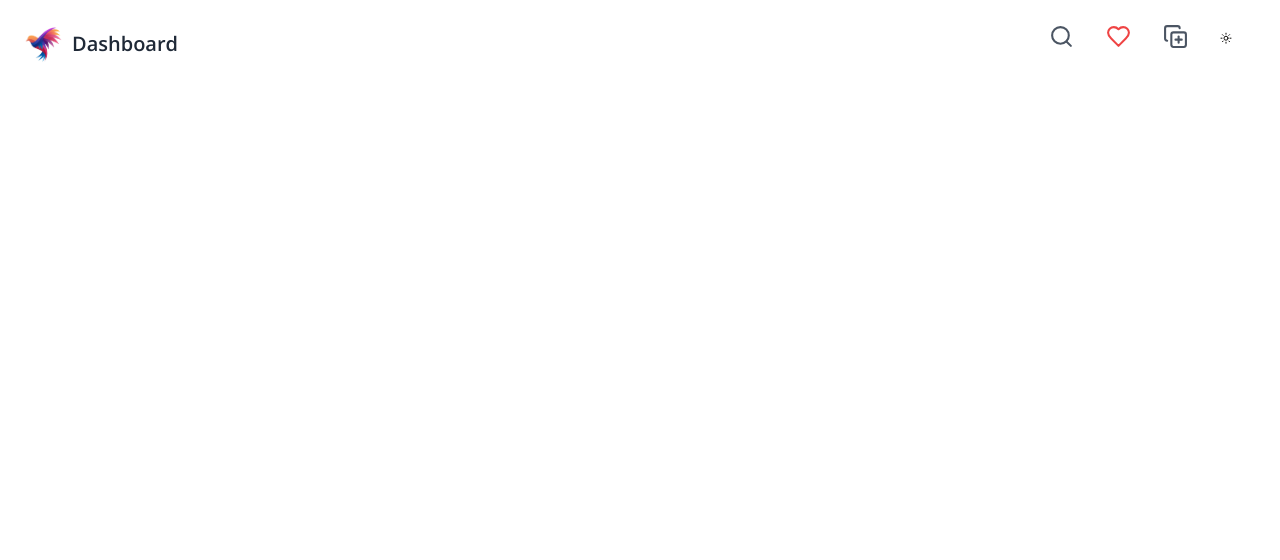
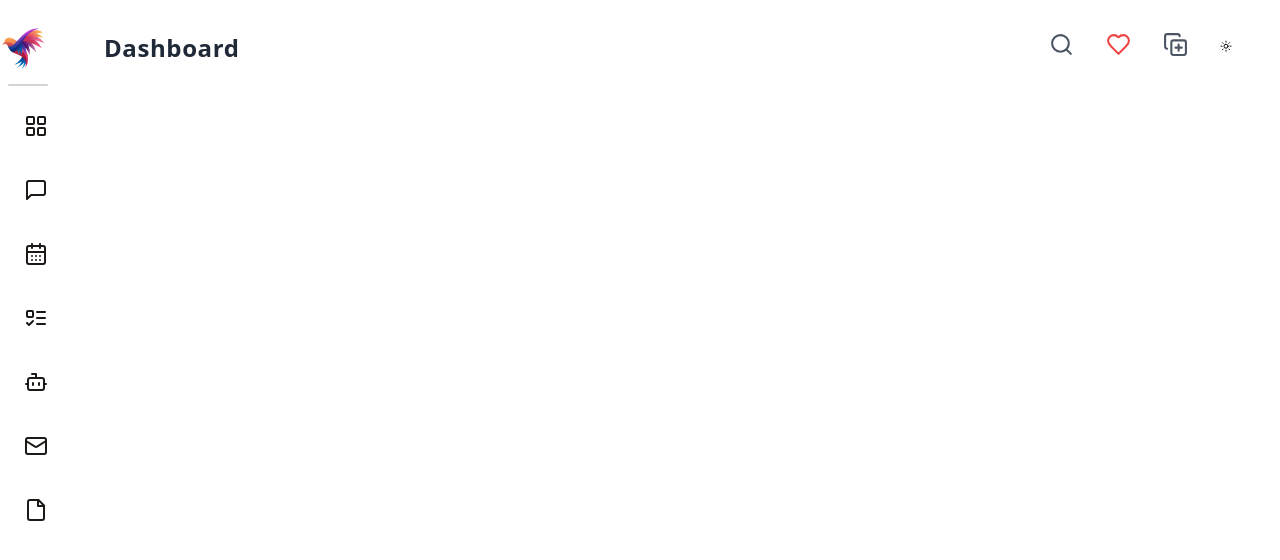
Before and after one commit to Prajwal-ak-0/dashboard, a Next.js app: page / in a window 1280 px wide. Shown: the top 560 px of the page. Built offline with nearby package versions, Linux system fonts and the light colour scheme.

Commit message:
SideBarItem

```diff
--- /dev/null
+++ b/app/(main)/layout.tsx
@@ -0,0 +1,20 @@
+import SideBarMenu from "@/components/SideBarMenu";
+
+const MainLayout = async ({
+  children
+}: {
+  children: React.ReactNode;
+}) => {
+  return (
+    <div className="h-full">
+      <div className=" md:flex max-md:hidden h-full w-[55px] z-30 flex-col fixed inset-y-0">
+        <SideBarMenu/>
+      </div>
+      <main className="md:pl-[72px] h-full">
+        {children}
+      </main>
+    </div>
+   );
+}
+
+export default MainLayout;
--- a/app/page.tsx
+++ b/app/(main)/page.tsx
@@ -1,12 +1,11 @@
-import { ModeToggle } from '@/components/ModeToggle'
 import Navbar from '@/components/Navbar'
-import Image from 'next/image'
 
 export default function Home() {
   return (
     <>
+      <div>
       <Navbar/>
-
+      </div>
     </>
   )
 }
--- a/app/globals.css
+++ b/app/globals.css
@@ -1,6 +1,9 @@
 @tailwind base;
 @tailwind components;
 @tailwind utilities;
+
+@import url('https://fonts.googleapis.com/css2?family=Open+Sans:wght@300;400;700&display=swap');
+
 
 @layer base {
   :root {
--- /dev/null
+++ b/components/ActionToolTip.tsx
@@ -0,0 +1,37 @@
+"use client";
+
+import {
+  Tooltip,
+  TooltipContent,
+  TooltipProvider,
+  TooltipTrigger,
+} from "@/components/ui/tooltip";
+
+interface ActionTooltipProps {
+  label: string;
+  children: React.ReactNode;
+  side?: "top" | "right" | "bottom" | "left";
+  align?: "start" | "center" | "end";
+}
+
+export const ActionTooltip = ({
+  label,
+  children,
+  side,
+  align
+}: ActionTooltipProps) => {
+  return (
+    <TooltipProvider>
+      <Tooltip delayDuration={50}>
+        <TooltipTrigger asChild>
+          {children}
+        </TooltipTrigger>
+        <TooltipContent side={side} align={align}>
+          <p className="font-semibold text-sm capitalize">
+            {label.toLowerCase()}
+          </p>
+        </TooltipContent>
+      </Tooltip>
+    </TooltipProvider>
+  )
+}
--- a/components/Navbar.tsx
+++ b/components/Navbar.tsx
@@ -1,44 +1,59 @@
-import React from 'react'
-import { ModeToggle } from './ModeToggle'
-import { CopyPlus, Heart, Search } from 'lucide-react'
-import Image from 'next/image'
+"use client";
+
+import React from "react";
+import { ModeToggle } from "./ModeToggle";
+import { CopyPlus, Heart, Search } from "lucide-react";
+
+import Image from "next/image";
 
 const Navbar = () => {
   return (
-    <div className='md:my-6 my-4 md:mx-6 mx-2 flex flex-row'>
+    <div className="md:my-6 my-4  md:mx-6 mx-2 flex flex-row">
       <div className="flex items-center space-x-2">
-            <Image
-            className="w-10 h-10 rounded-full"
-            src="/logo.png"
-            width={40}
-            height={40} // Replace with the correct path to your logo image
-            alt="Logo"
-            />
-            <h1 className="text-xl font-semibold dark:text-white dark:bg-slate-900  text-gray-800 bg-white">
+
+        <h1 className="text-2xl font-bold tracking-wide transition-colors dark:text-white dark:bg-slate-900 text-gray-800 bg-white hover:text-blue-800 cursor-pointer bg-opacity-60 hover:bg-opacity-100 rounded-lg p-2 hover:shadow-md font-sans hover:scale-105">
           Dashboard
         </h1>
       </div>
 
+      {/* Center search bar */}
+      {/* <div className=" md:w-[500px]  md:block hidden md:ml-[550px] md:mr-4 ">
+        <div className="relative">
+          <input
+            type="text"
+            className="w-full px-4 py-2 bg-white border rounded-full focus:outline-none focus:ring focus:border-blue-300 transition duration-300 ease-in-out transform hover:scale-105 hover:shadow-md"
+            placeholder="Search..."
+          />
+          <svg
+            className="absolute top-1/2 transform -translate-y-1/2 right-4 w-6 h-6 text-gray-400 transition duration-300 ease-in-out"
+            fill="none"
+            stroke="currentColor"
+            viewBox="0 0 24 24"
+          >
+            <Search className="text-gray-600 hover:text-blue-500" size={25} />
+          </svg>
+        </div>
+      </div> */}
+
       <div className="ml-auto flex flex-row">
-            <div className="px-2 md:px-4 transform hover:scale-110 transition-transform duration-300">
+        <div className="px-2 md:px-4 transform hover:scale-110 transition-transform duration-300 pt-2">
           <Search className="text-gray-600 hover:text-blue-500" size={25} />
         </div>
 
-
-            <div className="px-2 md:px-4 transform hover:scale-110 transition-transform duration-300">
+        <div className="px-2 md:px-4 transform hover:scale-110 transition-transform duration-300 pt-2">
           <Heart className="text-red-500 hover:text-pink-500" size={25} />
         </div>
 
-            <div className="px-2 md:px-4 transform hover:scale-110 transition-transform duration-300">
+        <div className="px-2 md:px-4 transform hover:scale-110 transition-transform duration-300 pt-2">
           <CopyPlus className="text-gray-600 hover:text-green-500" size={25} />
         </div>
 
-            <div className='pl-2 pr-4'>
-                <ModeToggle/>
+        <div className="pl-2 pr-4 pt-2">
+          <ModeToggle />
         </div>
       </div>
     </div>
-  )
-}
+  );
+};
 
-export default Navbar
+export default Navbar;
--- /dev/null
+++ b/components/SideBarItem.tsx
@@ -0,0 +1,49 @@
+
+import { LucideProps } from "lucide-react";
+import { ActionTooltip } from "./ActionToolTip";
+import { useRouter } from "next/navigation";
+import { cn } from "@/lib/utils";
+import React from "react";
+
+interface SideBarItemProps {
+    name: string;
+    icon: React.ComponentType<LucideProps>;
+    id:string;
+    url:string;
+}
+
+const SideBarItem = ({
+    name,
+    icon,
+    id,
+    url
+}:SideBarItemProps) => {
+  return (
+    <ActionTooltip
+      side="right"
+      align="center"
+      label={name}
+    >
+      <button
+        className="group relative flex items-center"
+      >
+        <div className={cn(
+          "absolute left-0 bg-primary rounded-r-full transition-all w-[4px]"
+        )} />
+        <div className={cn(
+          "relative group flex mx-3 h-[48px] w-[48px] rounded-[24px] group-hover:rounded-[16px] transition-all overflow-hidden"
+        )}>
+          {React.createElement(icon, {
+            size: 24,
+            className: cn(
+              "absolute inset-0 m-auto transition-all group-hover:scale-125"
+            ),
+          })
+          }
+        </div>
+      </button>
+    </ActionTooltip>
+  )
+}
+
+export default SideBarItem
--- /dev/null
+++ b/components/SideBarMenu.tsx
@@ -0,0 +1,85 @@
+import Image from 'next/image'
+import React from 'react'
+import SideBarItem from './SideBarItem'
+import { Separator } from './ui/separator'
+import { ScrollArea } from './ui/scroll-area'
+import { Bot, CalendarDays, File, LayoutGrid, ListTodo, Mail, MessageSquare } from 'lucide-react'
+
+export const items = [
+  {
+    id: '1',
+    name: 'Dashboard',
+    url: '/dashboard',
+    icon:LayoutGrid
+  },
+  {
+    id: '2',
+    name: 'Chat',
+    url: '/chat',
+    icon:MessageSquare
+  },
+  {
+    id: '3',
+    name: 'Calender',
+    url: '/calender',
+    icon:CalendarDays
+  },
+  {
+    id: '4',
+    name: 'Tofo',
+    url: '/todo',
+    icon:ListTodo
+  },
+  {
+    id: '5',
+    name: 'Chat-bot',
+    url: '/chatbot',
+    icon:Bot
+  },
+  {
+    id: '6',
+    name: 'Mail',
+    url: '/mail',
+    icon:Mail
+  },
+  {
+    id: '7',
+    name: 'File-manager',
+    url: '/file',
+    icon:File
+  },
+]
+
+const SideBarMenu = () => {
+  return (
+    <div>
+        <Image
+          className="w-12 h-12 mt-6 rounded-full transition-transform transform hover:scale-105 hover:shadow-lg cursor-pointer"
+          src="/logo.png"
+          width={40}
+          height={40}
+          alt="Logo"
+        />
+
+        <div className='space-y-4 flex flex-col items-center h-full text-primary w-full dark:bg-slate-900 bg-white py-3'>
+        <Separator
+        className="h-[2px] bg-zinc-300 dark:bg-zinc-700 rounded-md w-10 mx-auto"
+        />
+        <ScrollArea className="flex-1 w-full">
+        {items.map((item) => (
+          <div key={item.name} className="mb-4">
+            <SideBarItem
+              name={item.name}
+              icon={item.icon}
+              id={item.id}
+              url={item.url}
+            />
+          </div>
+        ))}
+      </ScrollArea>
+        </div>
+    </div>
+  )
+}
+
+export default SideBarMenu
--- /dev/null
+++ b/components/ui/scroll-area.tsx
@@ -0,0 +1,53 @@
+"use client"
+
+import * as React from "react"
+import * as ScrollAreaPrimitive from "@radix-ui/react-scroll-area"
+
+import { cn } from "@/lib/utils"
+
+const ScrollArea = React.forwardRef<
+  React.ElementRef<typeof ScrollAreaPrimitive.Root>,
+  React.ComponentPropsWithoutRef<typeof ScrollAreaPrimitive.Root>
+>(({ className, children, ...props }, ref) => (
+  <ScrollAreaPrimitive.Root
+    ref={ref}
+    className={cn("relative overflow-hidden", className)}
+    {...props}
+  >
+    <ScrollAreaPrimitive.Viewport className="h-full w-full rounded-[inherit]">
+      {children}
+    </ScrollAreaPrimitive.Viewport>
+    <ScrollBar />
+    <ScrollAreaPrimitive.Corner />
+  </ScrollAreaPrimitive.Root>
+))
+ScrollArea.displayName = ScrollAreaPrimitive.Root.displayName
+
+const ScrollBar = React.forwardRef<
+  React.ElementRef<typeof ScrollAreaPrimitive.ScrollAreaScrollbar>,
+  React.ComponentPropsWithoutRef<typeof ScrollAreaPrimitive.ScrollAreaScrollbar>
+>(({ className, orientation = "vertical", ...props }, ref) => (
+  <ScrollAreaPrimitive.ScrollAreaScrollbar
+    ref={ref}
+    orientation={orientation}
+    className={cn(
+      "flex touch-none select-none transition-colors",
+      orientation === "vertical" &&
+        "h-full w-2.5 border-l border-l-transparent p-[1px]",
+      orientation === "horizontal" &&
+        "h-2.5 border-t border-t-transparent p-[1px]",
+      className
+    )}
+    {...props}
+  >
+    <ScrollAreaPrimitive.ScrollAreaThumb
+      className={cn(
+        "relative rounded-full bg-border",
+        orientation === "vertical" && "flex-1"
+      )}
+    />
+  </ScrollAreaPrimitive.ScrollAreaScrollbar>
+))
+ScrollBar.displayName = ScrollAreaPrimitive.ScrollAreaScrollbar.displayName
+
+export { ScrollArea, ScrollBar }
--- /dev/null
+++ b/components/ui/separator.tsx
@@ -0,0 +1,31 @@
+"use client"
+
+import * as React from "react"
+import * as SeparatorPrimitive from "@radix-ui/react-separator"
+
+import { cn } from "@/lib/utils"
+
+const Separator = React.forwardRef<
+  React.ElementRef<typeof SeparatorPrimitive.Root>,
+  React.ComponentPropsWithoutRef<typeof SeparatorPrimitive.Root>
+>(
+  (
+    { className, orientation = "horizontal", decorative = true, ...props },
+    ref
+  ) => (
+    <SeparatorPrimitive.Root
+      ref={ref}
+      decorative={decorative}
+      orientation={orientation}
+      className={cn(
+        "shrink-0 bg-border",
+        orientation === "horizontal" ? "h-[1px] w-full" : "h-full w-[1px]",
+        className
+      )}
+      {...props}
+    />
+  )
+)
+Separator.displayName = SeparatorPrimitive.Root.displayName
+
+export { Separator }
--- /dev/null
+++ b/components/ui/tooltip.tsx
@@ -0,0 +1,30 @@
+"use client"
+
+import * as React from "react"
+import * as TooltipPrimitive from "@radix-ui/react-tooltip"
+
+import { cn } from "@/lib/utils"
+
+const TooltipProvider = TooltipPrimitive.Provider
+
+const Tooltip = TooltipPrimitive.Root
+
+const TooltipTrigger = TooltipPrimitive.Trigger
+
+const TooltipContent = React.forwardRef<
+  React.ElementRef<typeof TooltipPrimitive.Content>,
+  React.ComponentPropsWithoutRef<typeof TooltipPrimitive.Content>
+>(({ className, sideOffset = 4, ...props }, ref) => (
+  <TooltipPrimitive.Content
+    ref={ref}
+    sideOffset={sideOffset}
+    className={cn(
+      "z-50 overflow-hidden rounded-md border bg-popover px-3 py-1.5 text-sm text-popover-foreground shadow-md animate-in fade-in-0 zoom-in-95 data-[state=closed]:animate-out data-[state=closed]:fade-out-0 data-[state=closed]:zoom-out-95 data-[side=bottom]:slide-in-from-top-2 data-[side=left]:slide-in-from-right-2 data-[side=right]:slide-in-from-left-2 data-[side=top]:slide-in-from-bottom-2",
+      className
+    )}
+    {...props}
+  />
+))
+TooltipContent.displayName = TooltipPrimitive.Content.displayName
+
+export { Tooltip, TooltipTrigger, TooltipContent, TooltipProvider }
--- a/package.json
+++ b/package.json
@@ -10,7 +10,10 @@
   },
   "dependencies": {
     "@radix-ui/react-dropdown-menu": "^2.0.6",
+    "@radix-ui/react-scroll-area": "^1.0.5",
+    "@radix-ui/react-separator": "^1.0.3",
     "@radix-ui/react-slot": "^1.0.2",
+    "@radix-ui/react-tooltip": "^1.0.7",
     "class-variance-authority": "^0.7.0",
     "clsx": "^2.0.0",
     "lucide-react": "^0.279.0",
```
Also changed, not shown: 1 other file (tests, documents, lock files or other folders). Lines whose indentation alone changed are shown as unchanged.
